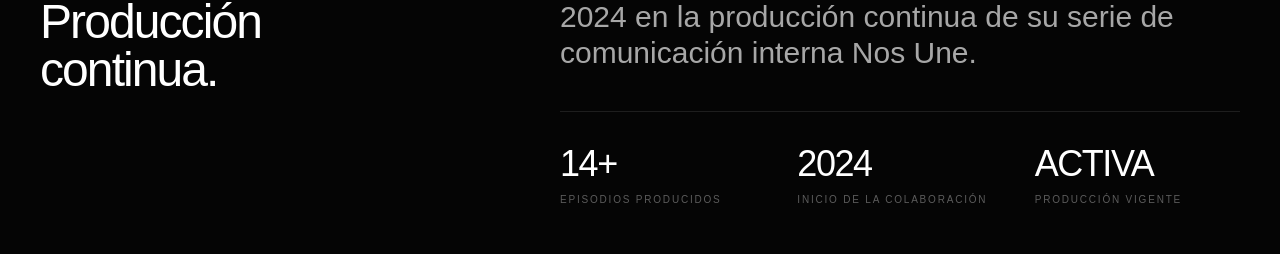
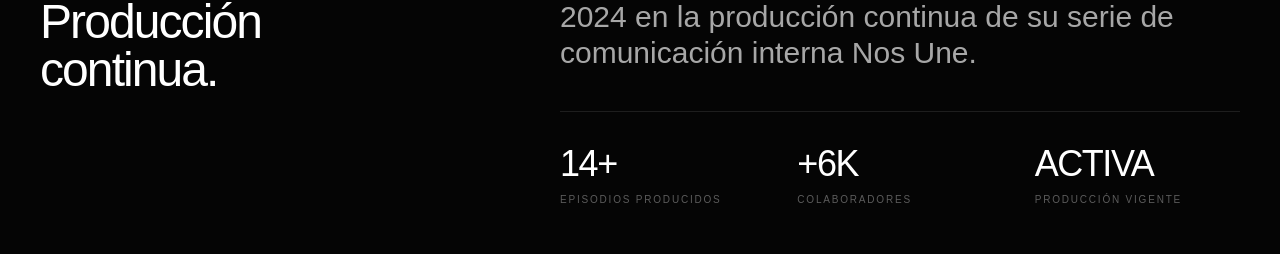
Before and after one commit to TronxGroup/Dekaelo-Media, a Next.js app: page /servicios in a window 1280 px wide. Shown: the part 5619-5873 px from the top of the page. Built offline with nearby package versions, Linux system fonts and the light colour scheme.

Commit message:
Update page.tsx

```diff
--- a/app/servicios/page.tsx
+++ b/app/servicios/page.tsx
@@ -571,11 +571,11 @@ export default function ServiciosPage() {
                 <div>
 
                   <p className="text-3xl font-medium tracking-[-0.04em] md:text-4xl">
-                    2024
+                    +6K
                   </p>
 
                   <p className="mt-2 text-[10px] uppercase tracking-[0.18em] text-white/35">
-                    inicio de la colaboración
+                    colaboradores
                   </p>
 
                 </div>
```
